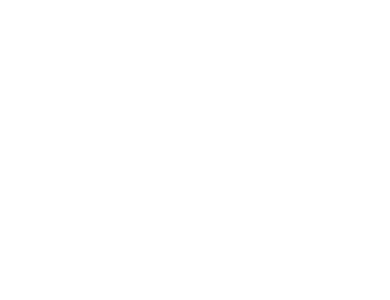
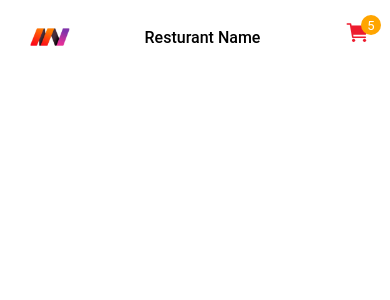
Before and after one commit to areeb-gsoftconsulting/Factory-Girl, a React (Create React App) app: page /1 in a window 390 px wide. Shown: the top 300 px of the page. Built offline with nearby package versions, Linux system fonts and the light colour scheme.

Commit message:
feat: header configured

```diff
--- a/src/Routes/index.tsx
+++ b/src/Routes/index.tsx
@@ -2,11 +2,16 @@
 import { IonReactRouter } from "@ionic/react-router";
 import { Route } from "react-router";
 import WelcomePage from "../pages/WelcomePage";
+import HomePage from "../pages/HomePage";
 
 const Routes = () => {
   return (
     <IonReactRouter>
       <IonRouterOutlet>
+        <Route path="/:id">
+          <HomePage />
+        </Route>
+
         <Route exact path="/">
           <WelcomePage />
         </Route>
--- /dev/null
+++ b/src/components/Header/header.module.css
@@ -0,0 +1,121 @@
+.ResturantLogo {
+  /* padding-top: 20px; */
+  margin-top: 5px;
+  padding-left: 20px;
+  width: 70px;
+  height: auto;
+  /* align-self: center; */
+}
+.ResturantLogoFG {
+  /* padding-top: 20px; */
+  margin-top: 5px;
+  display: inline-block;
+  padding-right: 35px;
+  width: 140px;
+  /* align-self: center; */
+}
+.cartIcon {
+  text-align: right;
+  align-self: center;
+}
+
+.mainHeader {
+  --background: white;
+  padding-left: 30px;
+  display: flex;
+  flex-direction: row;
+  justify-content: space-between;
+  margin-bottom: 20px;
+  align-items: center;
+  align-content: center;
+}
+.cartIconStyle {
+  height: 25px;
+  width: 25px;
+  padding: 10px;
+  color: #ed1b2d;
+  display: none;
+}
+.cartIconStyleBadge {
+  height: 25px;
+  width: 25px;
+  color: white;
+  background-color: orange;
+  display: none;
+}
+.mainHeading {
+  text-align: center;
+  display: inline-block;
+}
+
+@media screen and (max-width: 500px) {
+  .ResturantLogo {
+    /* padding-top: 20px; */
+    margin-top: 5px;
+    padding-left: 20px;
+    width: 60px;
+    height: auto;
+    /* align-self: center; */
+  }
+  .cartIconStyle {
+    height: 25px;
+    width: 25px;
+    /* padding: 10px; */
+    /* color: #faf9f9; */
+    display: inline-block;
+  }
+  .mainHeader {
+    /* --background: white; */
+
+    padding-left: 0px !important;
+    display: flex;
+    flex-direction: row;
+    justify-content: space-between;
+    /* margin-bottom: 20px; */
+    align-items: center;
+    align-content: center;
+  }
+  .mainHeading {
+    text-align: center;
+    font-size: medium;
+    /* display: none; */
+    /* color: white; */
+  }
+}
+@media screen and (max-width: 1023px) {
+  .cartIconStyle {
+    padding: 10px;
+    height: 25px;
+    width: 25px;
+    /* color: #ed1b2d; */
+    display: inline-block;
+  }
+  /* .main-header {
+    --background: white;
+    padding-left: 0px;
+    padding-bottom: 20px;
+  } */
+  .cartIconStyleBadge {
+    height: 20px;
+    width: 20px;
+    font-size: 13px;
+    border-radius: 20px;
+    text-align: center;
+    align-items: center;
+    align-content: center;
+    justify-content: center;
+    color: white;
+    background-color: orange;
+    display: inline-block;
+    padding: 2px;
+    position: absolute;
+    top: -3px;
+    right: 4px;
+  }
+  .ResturantLogoFG {
+    /* padding-top: 20px; */
+    padding-right: 20px;
+    width: 120px;
+    display: none;
+  }
+}
--- /dev/null
+++ b/src/components/Header/index.tsx
@@ -0,0 +1,32 @@
+import { IonIcon } from "@ionic/react";
+import { IonImg } from "@ionic/react";
+import logo from "../../assets/images/logo.png";
+import FG from "../../assets/images/FG.png";
+import styles from "./header.module.css";
+import { cart } from "ionicons/icons";
+const Header: React.FC = () => {
+  return (
+    <div className={styles.mainHeader}>
+      <img
+        id="opening-modal"
+        className={styles.ResturantLogo}
+        src={logo}
+        alt="The Wisconsin State Capitol building in Madison, WI at night"
+      />
+      <h3 className={styles.mainHeading}>Resturant Name</h3>
+
+      <div className={styles.cartIcon}>
+        <img
+          id="opening-modal"
+          className={styles.ResturantLogoFG}
+          src={FG}
+          alt="The Wisconsin State Capitol building in Madison, WI at night"
+        />
+        <IonIcon className={styles.cartIconStyle} icon={cart} />
+        <p className={styles.cartIconStyleBadge}>5</p>
+      </div>
+    </div>
+  );
+};
+
+export default Header;
--- /dev/null
+++ b/src/pages/HomePage/home.module.css
@@ -0,0 +1,34 @@
+.mainHome {
+  --ion-background-color: white;
+}
+
+.cartDisplay {
+  min-width: 10vw;
+  display: none;
+}
+.mainGrid {
+  margin: -10px;
+}
+
+@media screen and (min-width: 992px) {
+  .cartDisplay {
+    min-width: 10vw;
+    display: block;
+  }
+}
+.cartModalDisplay {
+  min-width: 20vw;
+  display: none;
+}
+@media screen and (width: 0px) {
+  .cartModalDisplay {
+    min-width: 20vw;
+    display: block;
+  }
+}
+.avatar {
+  max-height: 300px;
+  width: "auto";
+  /* position: absolute;
+  bottom: 0; */
+}
--- /dev/null
+++ b/src/pages/HomePage/index.tsx
@@ -0,0 +1,29 @@
+import { IonCol, IonContent, IonGrid, IonRow } from "@ionic/react";
+import styles from "./home.module.css";
+import { useContext, useEffect } from "react";
+import { Route } from "react-router";
+import Header from "../../components/Header";
+
+const HomePage: React.FC = () => {
+  return (
+    <IonContent className={styles.mainHome}>
+      <IonGrid>
+        <IonRow>
+          <IonCol size-lg="9" sizeXl="9" size-md="12" size-sm="12" sizeXs="12">
+            <Header />
+          </IonCol>
+          <IonCol size="2.5" sizeXl="3" size-lg="3" size-md="2">
+            <div className={styles.cartDisplay}>
+              <h2>cart</h2>
+            </div>
+            <div className={styles.cartModalDisplay}>
+              <h1>portion</h1>
+            </div>
+          </IonCol>
+        </IonRow>
+      </IonGrid>
+    </IonContent>
+  );
+};
+
+export default HomePage;
```
